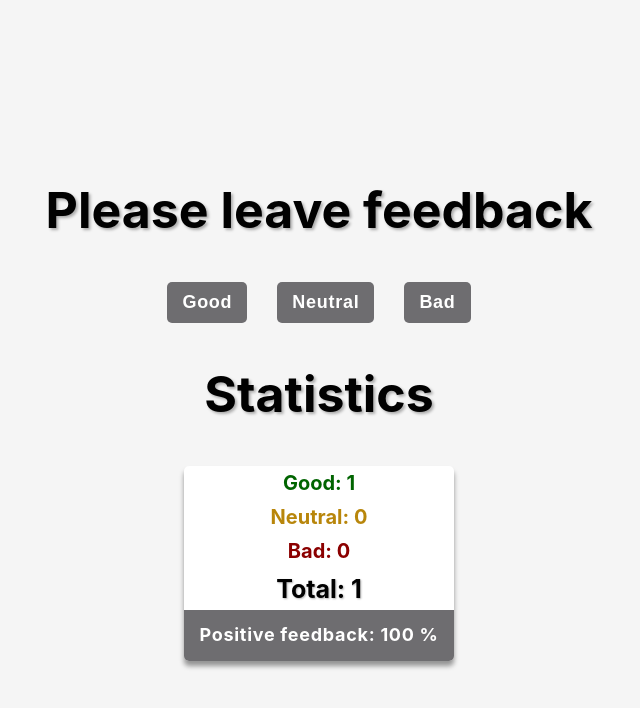
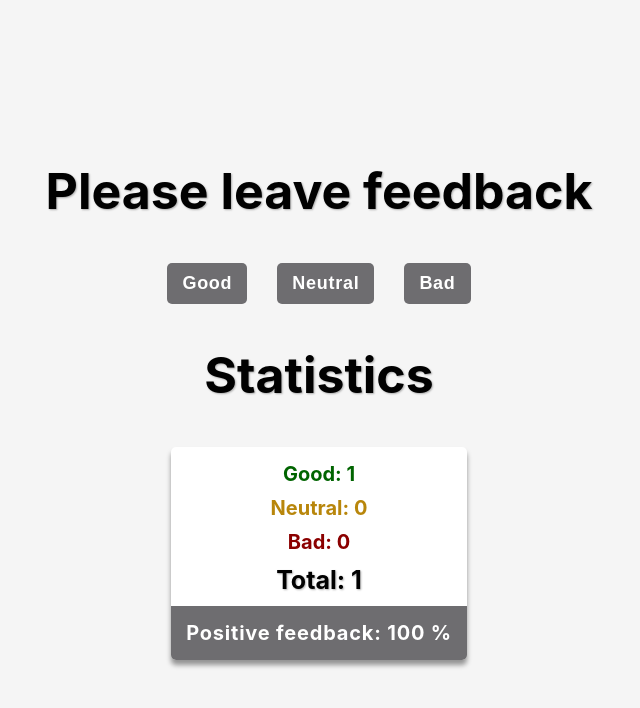
Before and after one commit to MaggieWesolowska/goit-react-hw-02-feedback, a React (Create React App) app: page / in a window 1280 px wide. Both pictures are taken after a click on the button "Good". Shown: the top 708 px of the page, without its empty margins (321-961 px from the left). Built offline with nearby package versions, Linux system fonts and the light colour scheme.

Commit message:
corrected code and styles

```diff
--- a/src/components/SectionTitle/SectionTitle.module.css
+++ b/src/components/SectionTitle/SectionTitle.module.css
@@ -2,5 +2,5 @@
   display: block;
   text-align: center;
   font-size: 50px;
-  text-shadow: 2px 2px 3px rgba(0, 0, 0, 0.3);
+  text-shadow: 1px 1px 2px rgba(0, 0, 0, 0.3);
 }
--- a/src/components/Statistics/Statistics.module.css
+++ b/src/components/Statistics/Statistics.module.css
@@ -9,10 +9,12 @@
   box-shadow: 0px 5px 5px rgba(0, 0, 0, 0.4);
   border-radius: 5px;
   background: white;
+  margin-bottom: 20px;
 }
 
 .good {
   color: darkgreen;
+  padding-top: 10px;
 }
 
 .neutral {
@@ -26,12 +28,13 @@
 .total {
   font-size: 25px;
   text-shadow: 1px 1px 2px rgba(0, 0, 0, 0.3);
+  padding-bottom: 5px;
 }
 
 .positive {
-  color: #fff;
+  color: white;
   padding: 10px 15px;
-  font-size: 18px;
+  font-size: 20px;
   border-bottom-left-radius: 5px;
   border-bottom-right-radius: 5px;
   border: none;
```
